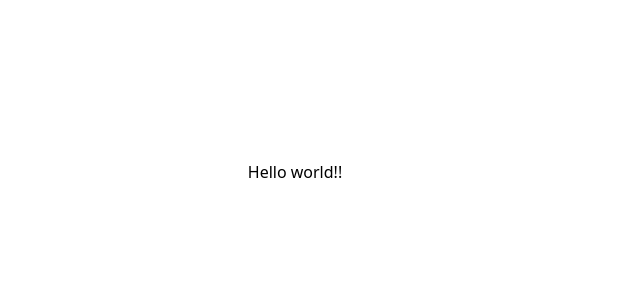
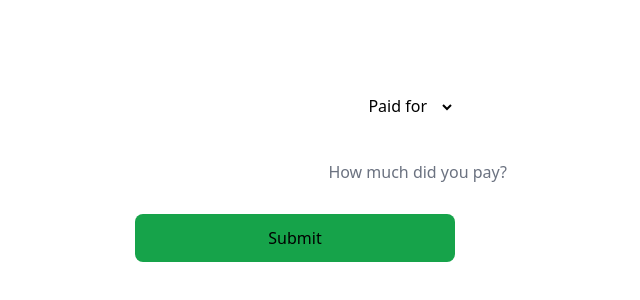
Before and after one commit to CampVamp/Expense-Tracker, a Next.js app: page /payment in a window 1280 px wide. Shown: the part 228-528 px from the top of the page, without its empty margins (345-985 px from the left). Built offline with nearby package versions, Linux system fonts and the light colour scheme.

Commit message:
:sparkles: Add Forms in Payment Page

```diff
--- a/pages/payment.tsx
+++ b/pages/payment.tsx
@@ -1,7 +1,55 @@
+import { Field, Form, Formik } from "formik";
+
+const FieldClass =
+  "border-b-2 border-white bg-transparent placeholder-gray-500 md:text-right font-normal focus:outline-none xl:w-96 p-3 font-subHeading focus:border-green-500 focus:bg-black-100 bg-gray-900 bg-opacity-10 w-full";
+const FieldClassDropDown =
+  "basis-3/4 w-full text-black border-b-2 border-white bg-transparent placeholder-gray-500 md:text-right font-normal focus:outline-none p-3 font-subHeading focus:border-green-500 focus:bg-black-100 bg-gray-900 bg-opacity-10 w-full";
+
+type formData = {
+  paidfor: string;
+  amt: string;
+};
+
 const payment = () => {
+  let initialValues: formData = {
+    paidfor: "",
+    amt: "",
+  };
+
+  const onSubmit = (values: formData) => {
+    console.log("Hello Ajay, the form was submitted!");
+    console.log(values);
+  };
   return (
     <div className="flex items-center justify-center w-screen h-screen">
-      <div>Hello world!!</div>
+      <div>
+        <Formik initialValues={initialValues} onSubmit={onSubmit}>
+          <Form className="flex flex-col justify-center gap-4 w-80">
+            <Field
+              component="select"
+              name="paidfor"
+              className={FieldClassDropDown}
+            >
+              <option value="" disabled hidden>
+                Paid for
+              </option>
+              <option value="Petrol">Petrol</option>
+              <option value="Parking">Parking</option>
+              <option value="Snacks">Snacks</option>
+              <option value="other">Other</option>
+            </Field>
+            <Field
+              className={FieldClass}
+              placeholder="How much did you pay?"
+              name="amt"
+              type="text"
+            ></Field>
+            <button className=" bg-green-600 py-3 rounded-lg" type="submit">
+              Submit
+            </button>
+          </Form>
+        </Formik>
+      </div>
     </div>
   );
 };
```
